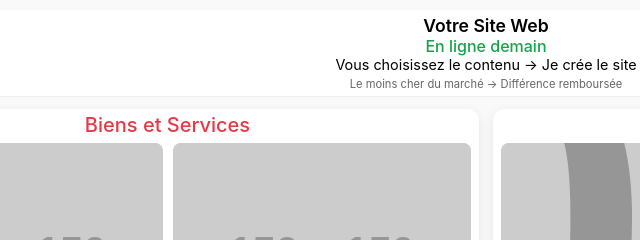
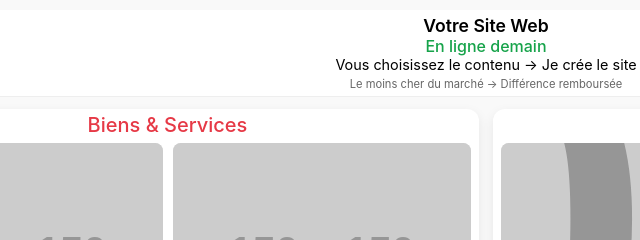
Before and after one commit to toulouse-pro/web, a plain HTML site: page 6.html in a window 1280 px wide. Shown: the top 240 px of the page, 154-794 px from the left. Drawn offline with Linux system fonts and the light colour scheme; placeholder pictures from the web are drawn by us.

Commit message:
Update 6.html

```diff
--- a/6.html
+++ b/6.html
@@ -257,7 +257,7 @@
     <div class="container">
       <!-- LEFT -->
       <div class="section">
-        <h2 style="color:#e63946">Biens et Services</h2>
+        <h2 style="color:#e63946">Biens & Services</h2>
         <div class="images">
           <a href="#"><img src="https://via.placeholder.com/150/FF6B6B/FFFFFF?text=1" alt="" /></a>
           <a href="#"><img src="https://via.placeholder.com/150/FF6B6B/FFFFFF?text=2" alt="" /></a>
```
